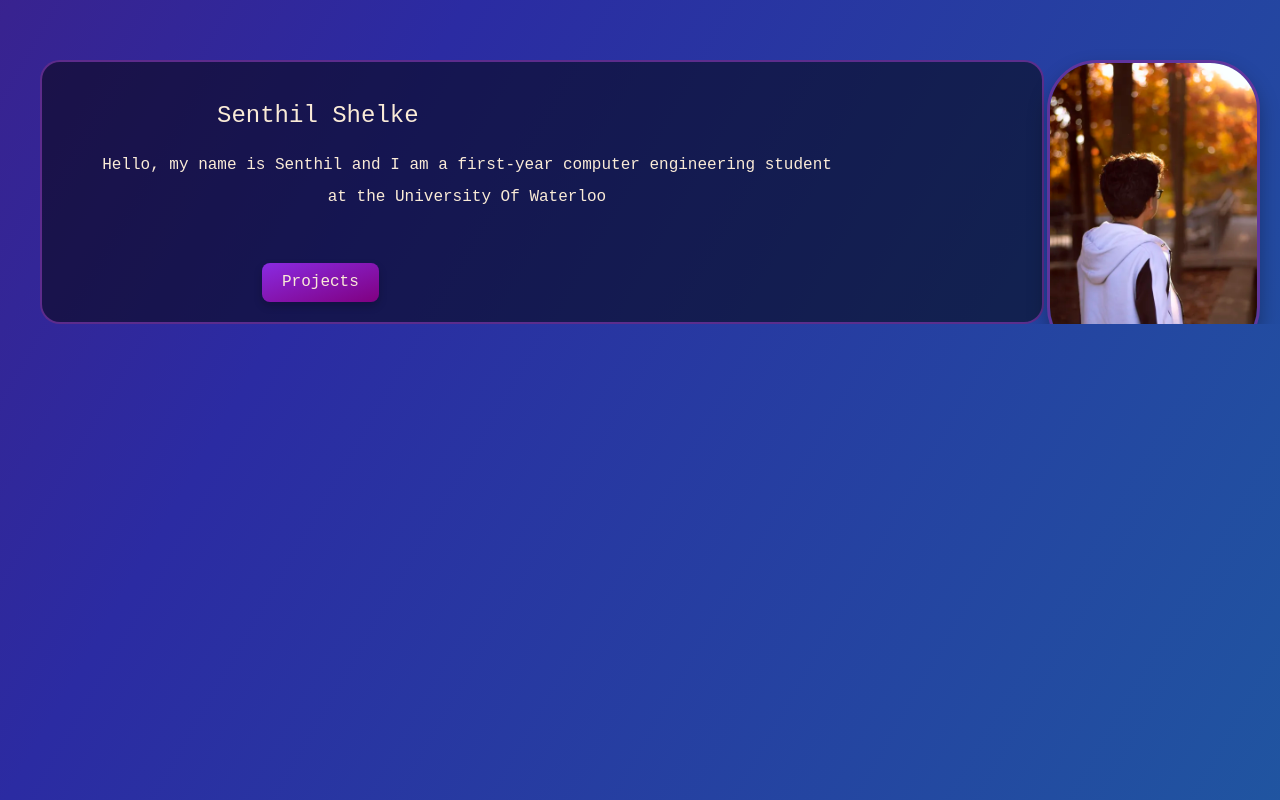
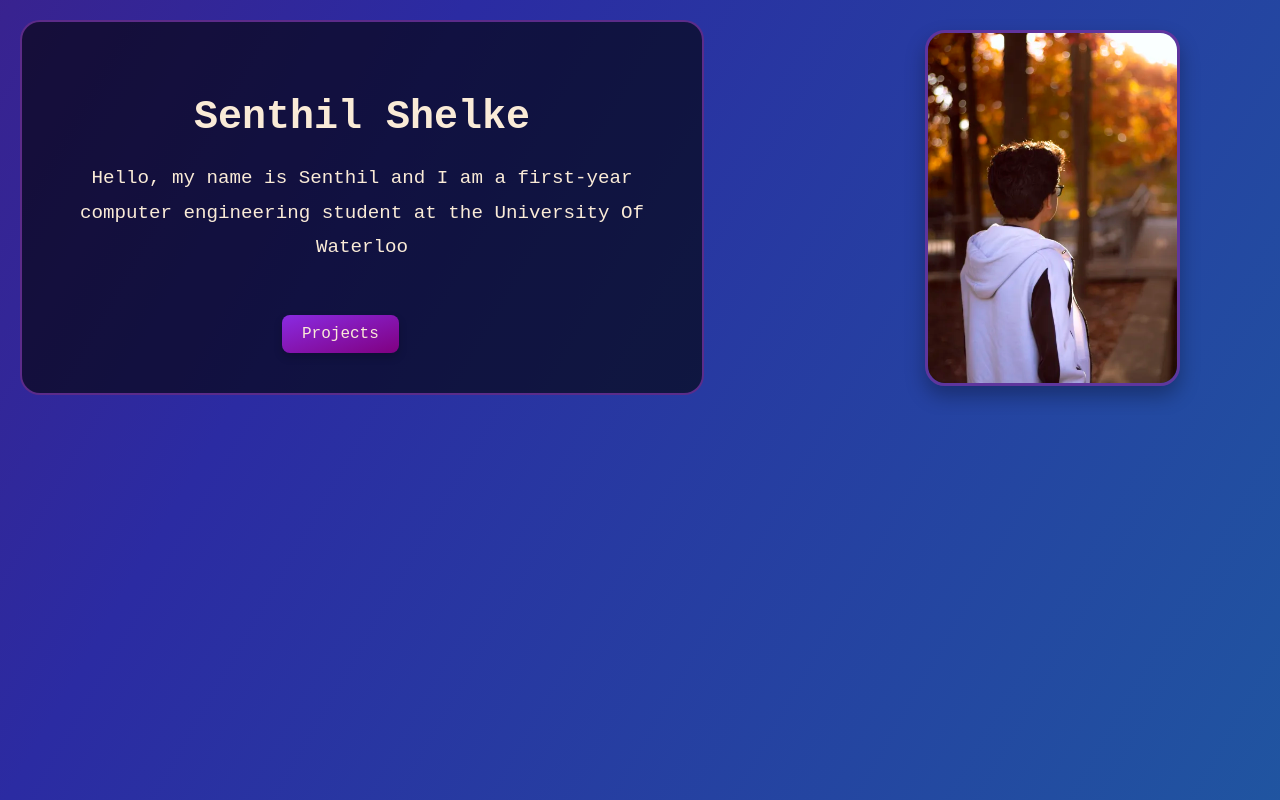
Before and after one commit to SenthilShelke/senthil-website, a React (Vite) app: page / in a window 1280 px wide. Built offline with nearby package versions, Linux system fonts and the light colour scheme.

Commit message:
update main page

```diff
--- a/src/index.css
+++ b/src/index.css
@@ -45,8 +45,15 @@ body {
 }
 
 .main-page-container {
-  position: relative;
+  display: flex;
+  flex-direction: row;
+  justify-content: space-between;
+  align-items: center;
+  width: 100%;
+  max-width: 1200px;
   height: 100%;
+  padding: 20px;
+  box-sizing: border-box;
 }
 
 .projects-container {
@@ -58,43 +65,37 @@ body {
 }
 
 .text-container {
-  max-width: 800px;
-  border: 2px solid white;
-  padding: 20px 200px 20px 0px;
-  background: rgba(0, 0, 0, 0.5);
+  max-width: 600px;
+  padding: 40px;
+  background: rgba(0, 0, 0, 0.6);
   border-radius: 20px;
-  margin-top: 60px;
-  margin-left: 40px;
-  border-color: rgba(110, 50, 157, 0.8);
+  border: 2px solid rgba(110, 50, 157, 0.8);
 }
 
 .name {
-  font-size: 1.5rem;
-  font-weight: normal;
+  font-size: 2.5rem;
+  font-weight: bold;
   font-family: monospace;
   color: antiquewhite;
-  margin-left: 175px;
+  text-align: center;
+  margin-bottom: 20px;
 }
 
 .paragraph {
   color: antiquewhite;
-  margin-left: 50px;
-  font-size: 1rem;
+  font-size: 1.2rem;
   font-family: monospace;
-  line-height: 2;
+  line-height: 1.8;
   text-align: center;
 }
 
 .my-image {
-  position: absolute;
-  top: 0px;
-  right: 20px;
-  height: 291px;
-  border-radius: 50px;
+  height: 350px;
+  border-radius: 20px;
   border: 3px solid rgba(110, 50, 157, 0.8);
   box-shadow: 0 10px 20px rgba(0, 0, 0, 0.3);
   transition: transform 0.3s ease, box-shadow 0.3s ease;
-  margin-top: 60px;
+  margin-left: 20px;
 }
 
 .my-image:hover {
```
